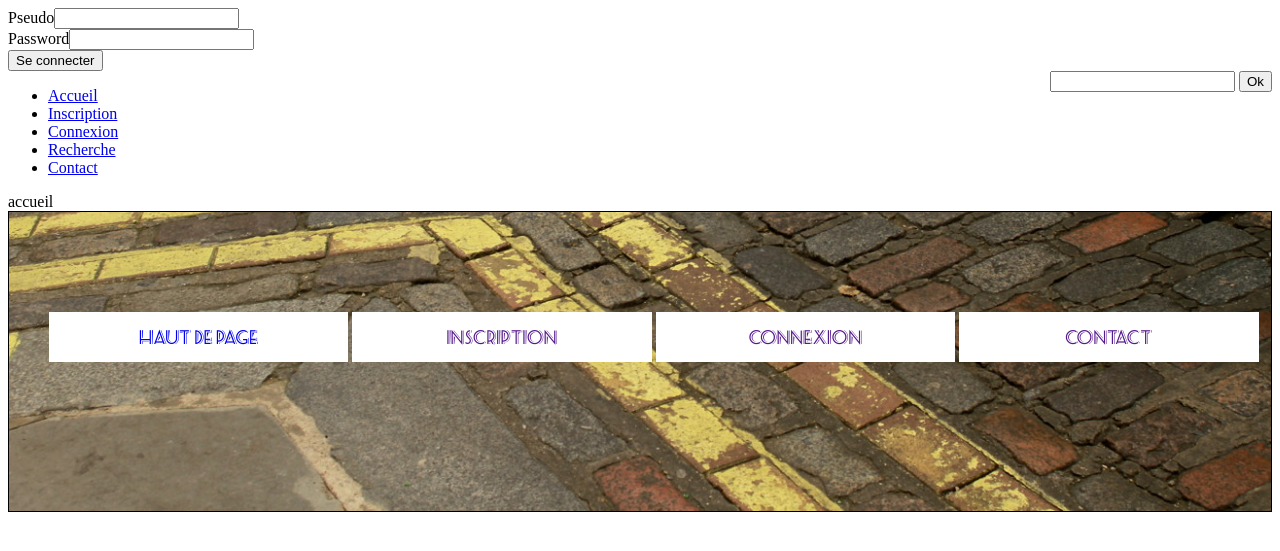
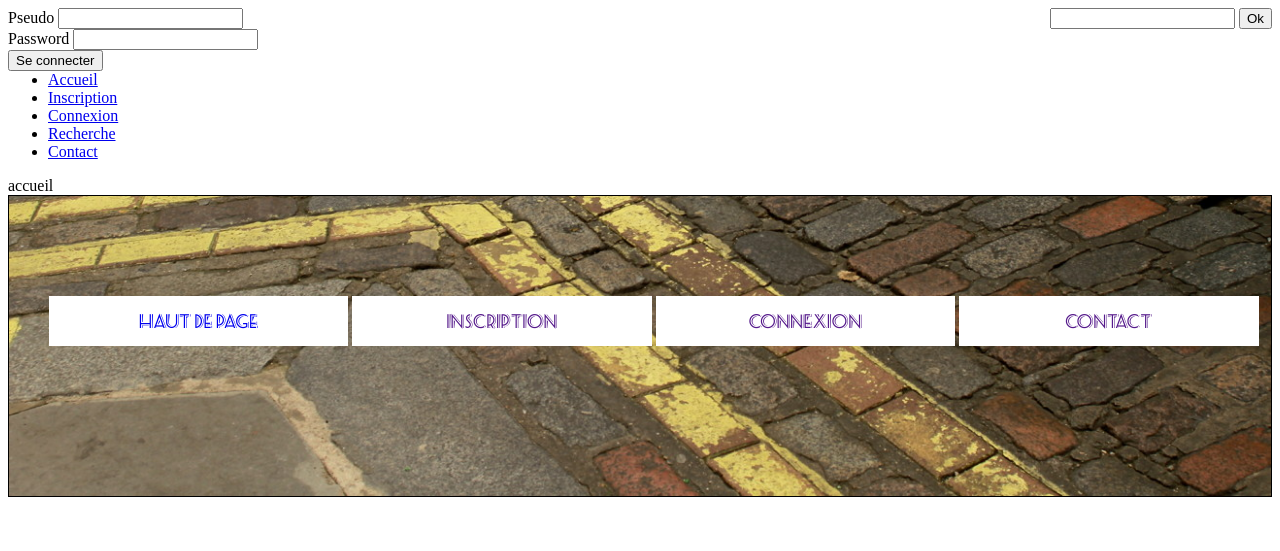
Before and after one commit to MiguelAdige/FreeBed, a PHP site: page / in a window 1280 px wide. Shown: the top 551 px of the page. Run offline with PHP 8.4, Linux system fonts and the light colour scheme.

Commit message:
Modification du header et du footer des régles css fesait le footer monter dans le contenu des pages

```diff
--- a/css/footer.css
+++ b/css/footer.css
@@ -6,12 +6,13 @@
 footer {
     background: url("../img/15.jpg") no-repeat scroll center bottom / 100% auto rgba(0, 0, 0, 0);
     height: 300px;
-    margin: auto;
+    margin: 0 auto;
+    border: 1px solid #000000;
 }
-nav ul {
+footer nav ul {
     margin-top: 100px;
 }
-nav li {
+footer nav li {
     background-color: #FFFFFF;
     display: inline-block;
     height: 50px;
@@ -19,17 +20,17 @@ nav li {
     text-align: center;
     width: 24.5%;
 }
-nav li a {
+footer nav li a {
     display: inline-block;
     font-family: 'SEASRN__';
     line-height: 50px;
     text-align: center;
     text-decoration: none;
 }
-nav li a:hover {
+footer nav li a:hover {
     color: #000000;
 }
-nav li:hover {
+footer nav li:hover {
     opacity: 0.5;
 }
 .border1 {
--- a/css/header.css
+++ b/css/header.css
@@ -1,9 +1,9 @@
-form {
-text-align: right;
-float: right;
-clear: both;
+.left{
+	float: left;
 }
-
-nav {
-text-align: left;
+.right{
+	float: right;
 }
+#menu{
+	clear: both;
+}
--- a/footer.php
+++ b/footer.php
@@ -1,5 +1,7 @@
+</section>
+
 <footer>
-  <nav class="border1">
+  <nav>
     <ul>
       <li><a href="#accueil">haut de page</a></li>
       <li><a href="">inscription</a></li>
--- a/header.php
+++ b/header.php
@@ -2,30 +2,33 @@
 <html lang="fr">
 <head>
   <meta charset="utf-8">
-  <title>Titre de la page</title>
+  <title>FreeBed</title>
   <link rel="stylesheet" href="css/style.css">
 </head>
 <body>
-
-	<nav method="POST" action="?p=connexion">
-		Pseudo<input type="text" name="pseudo"/><br/>
-		Password<input type="password" name="password"/><br/>
-		<input type="submit" name="submit" value="Se connecter">
-	</nav>
-
-	<form name="monform" action="met le nom de ta page ici" method="post">
-		<input type="text" name="recherche"/>
-		<input type="submit" value="Ok"/>
+<header>
+	<form class="left" method="POST" action="?p=connexion">
+		<label for="pseudo">Pseudo</label>
+		<input type="text" name="pseudo"/><br/>
+		<label for="password">Password</label>
+		<input type="password" name="password"/><br/>
+		<button type="submit" name="submit">Se connecter</button>
 	</form>
 
+	<form class="right" action="?p=recherche" method="post">
+		<input type="text" name="recherche"/>
+		<button type="submit">Ok</button>
+	</form>
 
-	<ul id="menu_horizontal">
+	<nav>
+		<ul id="menu">
 			<li class="bouton_gauche"><a href="?p=accueil">Accueil</a></li>
 			<li class="bouton_gauche"><a href="?p=inscription">Inscription</a></li>
 			<li class="bouton_gauche"><a href="?p=connexion">Connexion</a></li>
 			<li class="bouton_droite"><a href="?p=recherche">Recherche</a></li>
 			<li class="bouton_droite"><a href="?p=contact">Contact</a></li>
 		</ul>
+	</nav>
+</header>
 
-</body>
-</html>
+<section id="content">
```
Lines whose indentation alone changed are shown as unchanged.
